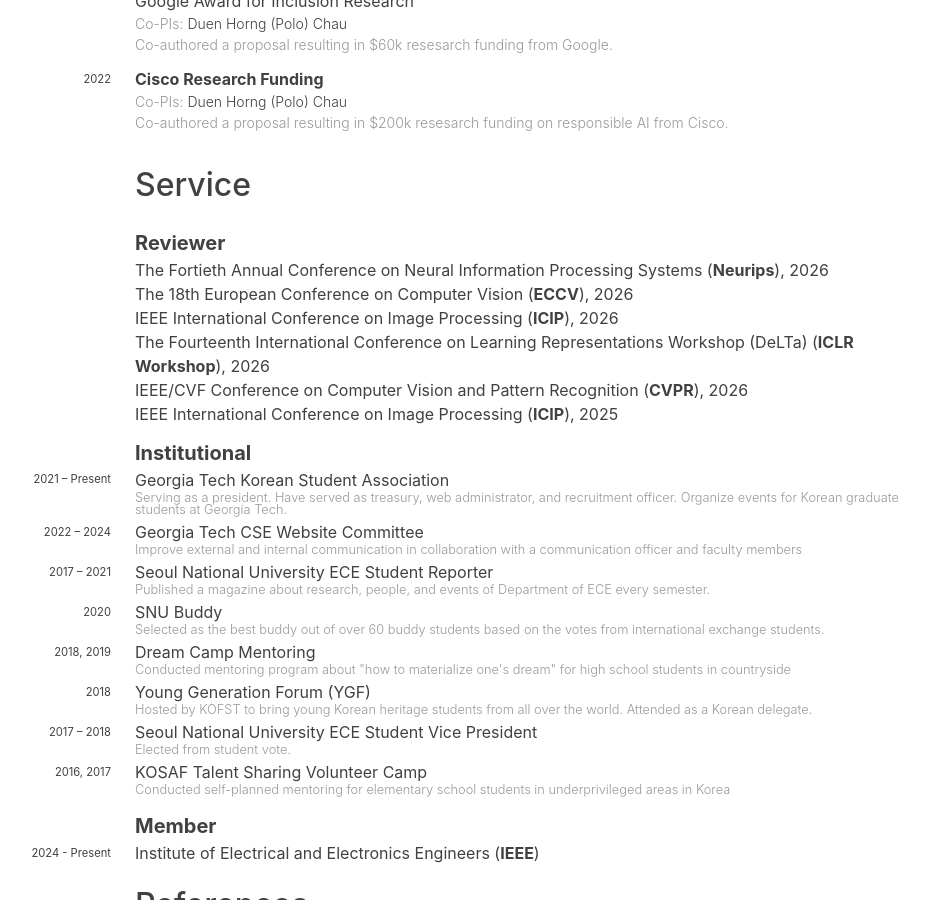
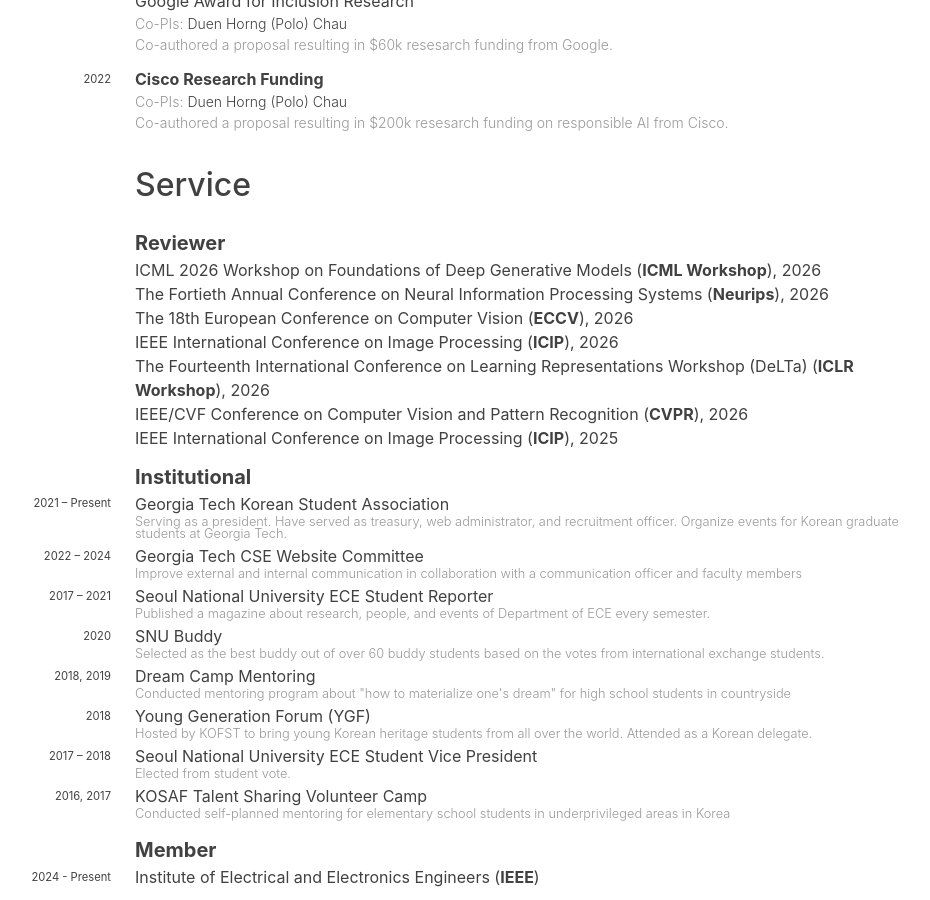
Before and after one commit to skvictoria/skvictoria.github.io, a Jekyll site: the page built from cv.md, in a window 1280 px wide and 900 px high, scrolled down 5739 px. Shown: the whole window, without its empty margins (197-1127 px from the left). Built offline with Jekyll 4.4.1, drawn with Linux system fonts in a browser that asks for light colours; nearby versions of some CDN libraries; some web fonts are replaced.

Commit message:
add reviewer

```diff
--- a/_data/reviewer.yaml
+++ b/_data/reviewer.yaml
@@ -1,3 +1,9 @@
+- venue: ICML 2026 Workshop on Foundations of Deep Generative Models
+  venue-shorthand: ICML Workshop
+  years:
+    - year: 2026
+      url: https://fdgm-workshop.github.io/FDGM_ICML2026/
+
 - venue: The Fortieth Annual Conference on Neural Information Processing Systems
   venue-shorthand: Neurips
   years:
```
